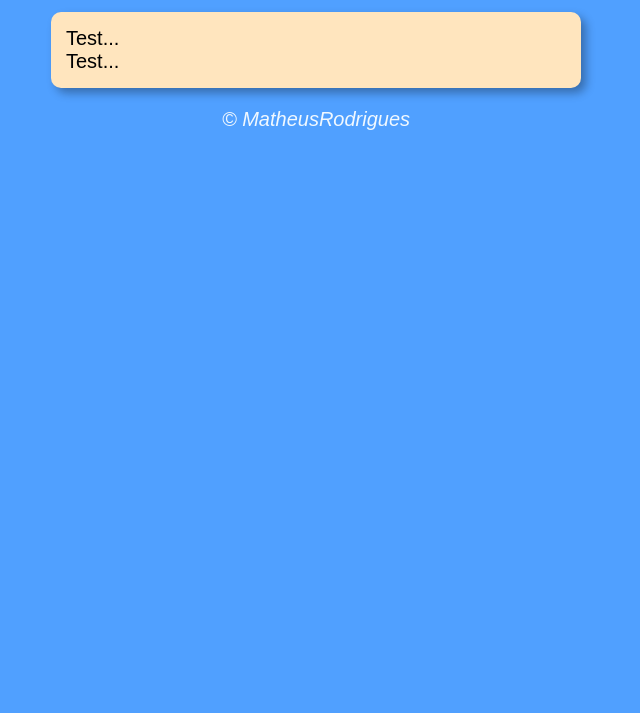
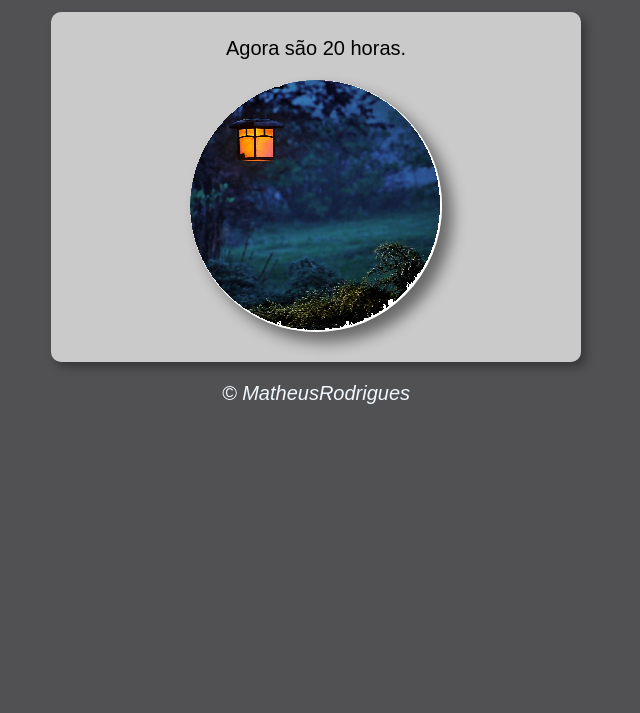
Before and after one commit to Matheusroliv/project_daytimes, a plain HTML site: page index.html in a window 1280 px wide. Shown: the part 87-800 px from the top of the page, without its empty margins (324-964 px from the left). Drawn offline with Linux system fonts and the light colour scheme.

Commit message:
finished

```diff
--- a/index.html
+++ b/index.html
@@ -1,23 +1,27 @@
 <!DOCTYPE html>
-<html lang="en">
+<html lang="pt-BR">
 <head>
   <meta charset="UTF-8">
   <meta name="viewport" content="width=device-width, initial-scale=1.0">
-  <link rel="stylesheet" href="style.css">
-  <title>Document</title>
+  <meta http-equiv="X-UA-Compatible" content="ie=edge">
+  <link rel="stylesheet" href="/model/style.css">
+
+  <title>times of day</title>
+
 </head>
-<body>
+
+<body onload="carregar()">
   <header>
-      <h1>Title</h1>
+      <h1>Times of Day</h1>
 
   </header>
 
   <section>
-    <div>
-        Test...
+    <div id="msg">
+        test
     </div>
-    <div>
-        Test...
+    <div id="foto">
+        <img id="imagem" src="/model/images/manha.png" alt="morning">
     </div>
 
   </section>
@@ -28,7 +32,6 @@
 
 
   </footer>
-
-  <script src="script.js"></script>
+  <script src="/model/script.js"></script>
 </body>
 </html>
--- /dev/null
+++ b/model/script.js
@@ -0,0 +1,26 @@
+function carregar() {
+
+  let msg = window.document.getElementById("msg")
+  let img = window.document.getElementById("imagem")
+  let data = new Date()
+  let hora = data.getHours()
+  msg.innerHTML = "Agora são "+ hora +" horas."
+
+    if (hora >= 5 && hora < 18) {
+
+        img.src = "/model/images/manha.png"
+        document.body.style.background = "#e2cd9f"
+
+    }else if (hora >= 14 && hora <= 18) {
+
+        img.src = "/model/images/tarde.png"
+        document.body.style.background = "#b9846f"
+
+    } else {
+
+         img.src = "/model/images/noite.png"
+         document.body.style.background = "#515154"
+
+    }
+
+}
--- /dev/null
+++ b/model/style.css
@@ -0,0 +1,45 @@
+body {
+  background-color: rgb(80, 160, 255);
+  font: normal 15pt Arial;
+
+}
+
+header {
+
+  color: aliceblue;
+  text-align: center;
+}
+
+section {
+
+  background-color: rgba(255, 255, 255, 0.699);
+  border-radius: 10px;
+  padding: 15px;
+  width: 500px;
+  margin: auto;
+  box-shadow: 5px 5px 10px rgba(0, 0, 0, 0.322);
+
+}
+
+div img {
+
+
+    border-radius: 50%;
+    box-shadow: 10px 10px 15px rgba(0, 0, 0, 0.493);
+}
+
+div {
+
+  text-align: center;
+  padding: 10px;
+
+}
+
+footer {
+
+
+  color: aliceblue;
+  text-align: center;
+  font-style: italic;
+
+}
--- a/style.css
+++ /dev/null
@@ -1,32 +0,0 @@
-body {
-  background-color: rgb(80, 160, 255);
-  font: normal 15pt Arial;
-
-}
-
-header {
-
-  color: aliceblue;
-  text-align: center;
-}
-
-section {
-
-background-color: rgb(255, 229, 190);
-border-radius: 10px;
-padding: 15px;
-width: 500px;
-margin: auto;
-box-shadow: 5px 5px 10px rgba(0, 0, 0, 0.322);
-
-
-}
-
-footer {
-
-
-color: aliceblue;
-text-align: center;
-font-style: italic;
-
-}
```
Also changed, not shown: model/images/manha.png (added), model/images/noite.png (added), model/images/tarde.png (added), script.js (deleted).
